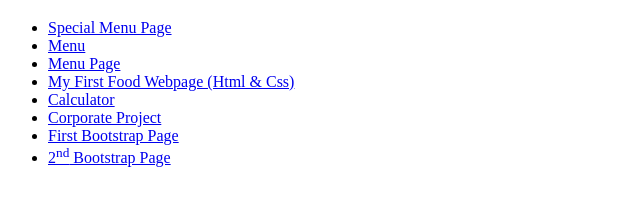
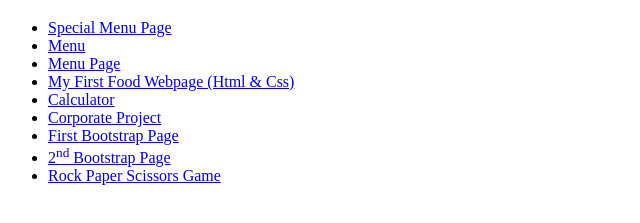
Before and after one commit to cornbeef111/my_portfolio, a plain HTML site: page index.html in a window 1280 px wide. Shown: the part 61-284 px from the top of the page, without its empty margins (0-640 px from the left). Drawn offline with Linux system fonts and the light colour scheme.

Commit message:
added RPS

```diff
--- a/index.html
+++ b/index.html
@@ -19,6 +19,7 @@
        <li><a href="https://cornbeef111.github.io/corp_project_repo/">Corporate Project</a></li>
        <li><a href="https://cornbeef111.github.io/first-boot-ass-repo/">First Bootstrap Page</a></li>
        <li><a href="https://cornbeef111.github.io/ass2_index_repo/">2<sup>nd</sup> Bootstrap Page</a></li>
+       <li><a href="https://cornbeef111.github.io/rock-paper-scissors/"> Rock Paper Scissors Game</a> </li>
      </ul>
    </div>
 
```
